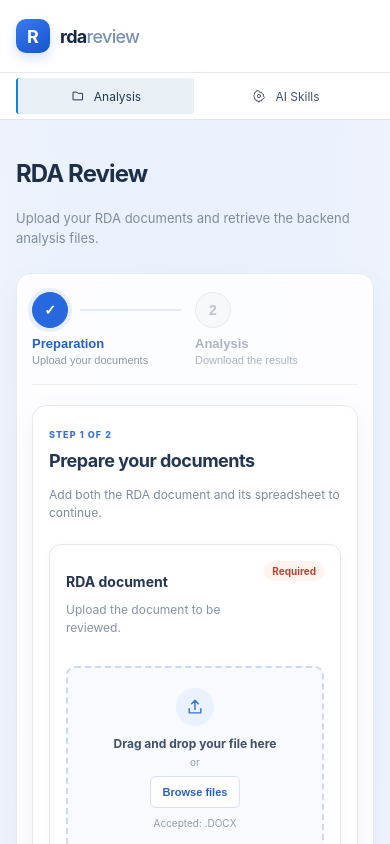
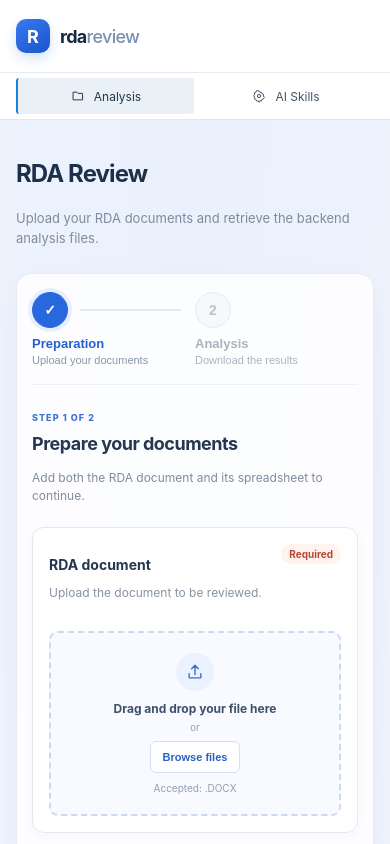
Before and after one commit to lucasvieira-ia/frontend_rda_poc, an Angular app: page / in a window 390 px wide. Shown: the top 844 px of the page. Built offline with nearby package versions, Linux system fonts and the light colour scheme.

Commit message:
Fixing issues

```diff
--- a/src/app/features/rda-review/components/rda-preparation-step/rda-preparation-step.component.scss
+++ b/src/app/features/rda-review/components/rda-preparation-step/rda-preparation-step.component.scss
@@ -3,11 +3,7 @@
 }
 
 .preparation-step {
-  padding: 28px;
-  border: 1px solid #e5eaf1;
-  border-radius: 14px;
-  background: #fff;
-  box-shadow: 0 8px 28px rgb(28 48 78 / 4%);
+  padding: 0;
 }
 
 .section-heading {
@@ -54,20 +50,12 @@
 }
 
 @media (max-width: 760px) {
-  .preparation-step {
-    padding: 20px;
-  }
-
   .upload-grid {
     grid-template-columns: 1fr;
   }
 }
 
 @media (max-width: 520px) {
-  .preparation-step {
-    padding: 16px;
-  }
-
   .section-heading h2 {
     font-size: 18px;
   }
--- a/src/app/features/rda-review/components/rda-review-container/rda-review-container.component.scss
+++ b/src/app/features/rda-review/components/rda-review-container/rda-review-container.component.scss
@@ -66,9 +66,9 @@
 }
 
 .page-content {
-  width: min(100% - 48px, 1040px);
-  margin: 0 auto;
-  padding: 42px 0 24px;
+  width: 100%;
+  margin: 0;
+  padding: 42px 16px 24px;
 }
 
 .page-intro {
@@ -402,7 +402,7 @@ app-rda-stepper {
   }
 
   .page-content {
-    width: calc(100% - 32px);
+    padding: 30px 16px 24px;
   }
 
   .page-intro h1 {
--- a/src/app/features/rda-review/components/rda-review-container/rda-review-container.component.ts
+++ b/src/app/features/rda-review/components/rda-review-container/rda-review-container.component.ts
@@ -63,7 +63,7 @@ export class RdaReviewContainerComponent implements OnDestroy {
       label: 'Preparation',
       description: 'Upload your documents',
       isActive: this.activeStep() === 'preparation',
-      isCompleted: this.activeStep() === 'analysis' && !this.isSubmitting(),
+      isCompleted: this.activeStep() === 'analysis',
     },
     {
       id: 'analysis',
```
Also changed, not shown: 1 other file (tests, documents, lock files or other folders).
